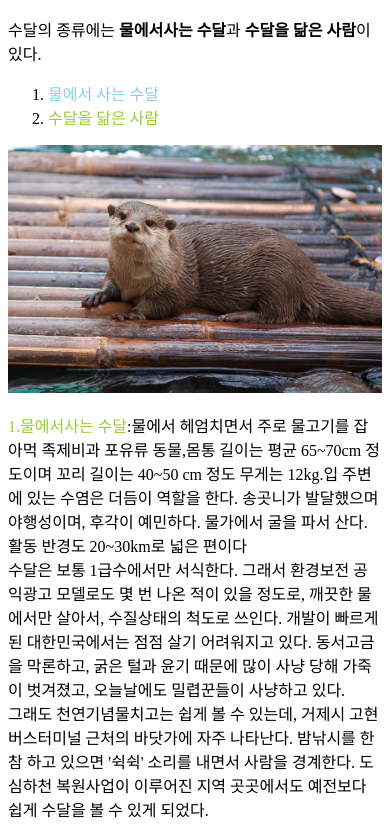
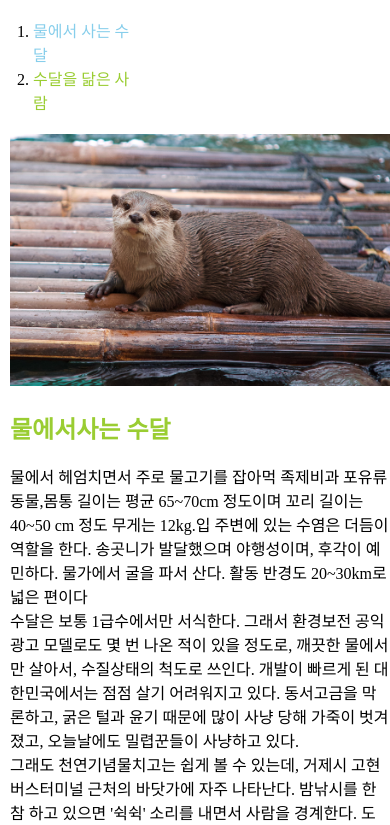
Before and after one commit to ksun070104/ksun070104.github.io, a plain HTML site: page 1.html in a window 390 px wide. Shown: the part 108-933 px from the top of the page. Drawn offline with Linux system fonts and the light colour scheme.

Commit message:
third version

```diff
--- a/1.html
+++ b/1.html
@@ -12,23 +12,53 @@
   h1 {
     font-size:45px;
     text-align:center;
+    border-bottom:1px solid black;
+    margin:0;
+    padding:20px;
+  }
+  ol{
+    border-right:1px solid black;
+    width:100px;
+    margin:0;
+    padding:20px;
+    padding-left:33px;
+  }
+  body{
+    margin:0;
+  }
+  #grid{
+    display: grid;
+    grid-template-columns:150px 1fr;
+  }
+  #explain{
+    padding-left:10px;
+  }
+  @media(max-width:800px){
+    #grid{
+      display: block;
+    }
+    ol{
+      border-right:none;}
   }
 </style>
 <body>
   <h1><a href="index.html"> 수달(Otter) </a></h1>
-수달의 종류에는 <strong>물에서사는 수달</strong>과 <strong>수달을 닮은 사람</strong>이있다.<br>
 
+<div id="grid">
 <ol>
-  <li><a href="1.html" style="color:skyblue">물에서 사는 수달</a></li>
-  <li><a href="2.html">수달을 닮은 사람</a></li>
+<li><a href="1.html"style="color:skyblue">물에서 사는 수달</a></li>
+<li><a href="2.html">수달을 닮은 사람</a></li>
 </ol>
-<img src="otter.jpg" width="100%"><br>
-<p><a href="https://namu.wiki/w/%EC%88%98%EB%8B%AC" target="_blank">1.물에서사는 수달</a>:물에서 헤엄치면서 주로 물고기를 잡아먹 족제비과 포유류 동물,몸통 길이는 평균 65~70cm 정도이며 꼬리 길이는 40~50 cm 정도 무게는 12kg.입 주변에 있는 수염은 더듬이 역할을 한다. 송곳니가 발달했으며 야행성이며, 후각이 예민하다. 물가에서 굴을 파서 산다. 활동 반경도 20~30km로 넓은 편이다<br>
+
+<div id="explain">
+<img src="otter.jpg" width="100%">
+<p><a href="https://namu.wiki/w/%EC%88%98%EB%8B%AC" target="_blank"><h2>물에서사는 수달</h2></a>물에서 헤엄치면서 주로 물고기를 잡아먹 족제비과 포유류 동물,몸통 길이는 평균 65~70cm 정도이며 꼬리 길이는 40~50 cm 정도 무게는 12kg.입 주변에 있는 수염은 더듬이 역할을 한다. 송곳니가 발달했으며 야행성이며, 후각이 예민하다. 물가에서 굴을 파서 산다. 활동 반경도 20~30km로 넓은 편이다<br>
 
 수달은 보통 1급수에서만 서식한다. 그래서 환경보전 공익광고 모델로도 몇 번 나온 적이 있을 정도로, 깨끗한 물에서만 살아서, 수질상태의 척도로 쓰인다. 개발이 빠르게 된 대한민국에서는 점점 살기 어려워지고 있다. 동서고금을 막론하고, 굵은 털과 윤기 때문에 많이 사냥 당해 가죽이 벗겨졌고, 오늘날에도 밀렵꾼들이 사냥하고 있다.
+<br>그래도 천연기념물치고는 쉽게 볼 수 있는데, 거제시 고현버스터미널 근처의 바닷가에 자주 나타난다. 밤낚시를 한참 하고 있으면 '쉭쉭' 소리를 내면서 사람을 경계한다. 도심하천 복원사업이 이루어진 지역 곳곳에서도 예전보다 쉽게 수달을 볼 수 있게 되었다.
+<br>멸종위기라는 인식과 마냥 귀엽게 생긴 외모때문에 상당히 연약한 인상을 가지고 있지만 실제론 그런 거 없고 한국 민물 생태계의 최강자 중 하나다. 사실 이놈들도 성격 더럽기 짝이 없는 족제비과 동물이다. 물고기고 가재고 게고 뭐고 배고픈 수달 앞에선 모두 훌륭한 단백질 공급원(...)일 뿐. 심지어 남생이나 자라, 붉은귀거북 등의 거북이도 짤없이 등껍질만 남기고 모조리 파먹는다.</p>
+</div>
+</div>
 
-<br>그래도 천연기념물치고는 쉽게 볼 수 있는데, 거제시 고현버스터미널 근처의 바닷가에 자주 나타난다. 밤낚시를 한참 하고 있으면 '쉭쉭' 소리를 내면서 사람을 경계한다. 도심하천 복원사업이 이루어진 지역 곳곳에서도 예전보다 쉽게 수달을 볼 수 있게 되었다.
-
-<br>멸종위기라는 인식과 마냥 귀엽게 생긴 외모때문에 상당히 연약한 인상을 가지고 있지만 실제론 그런 거 없고 한국 민물 생태계의 최강자 중 하나다. 사실 이놈들도 성격 더럽기 짝이 없는 족제비과 동물이다. 물고기고 가재고 게고 뭐고 배고픈 수달 앞에선 모두 훌륭한 단백질 공급원(...)일 뿐. 심지어 남생이나 자라, 붉은귀거북 등의 거북이도 짤없이 등껍질만 남기고 모조리 파먹는다.</p>
 </body>
 </html>
```
Also changed, not shown: 2.html (+31 -3 lines), index.html (+10 -10 lines).
